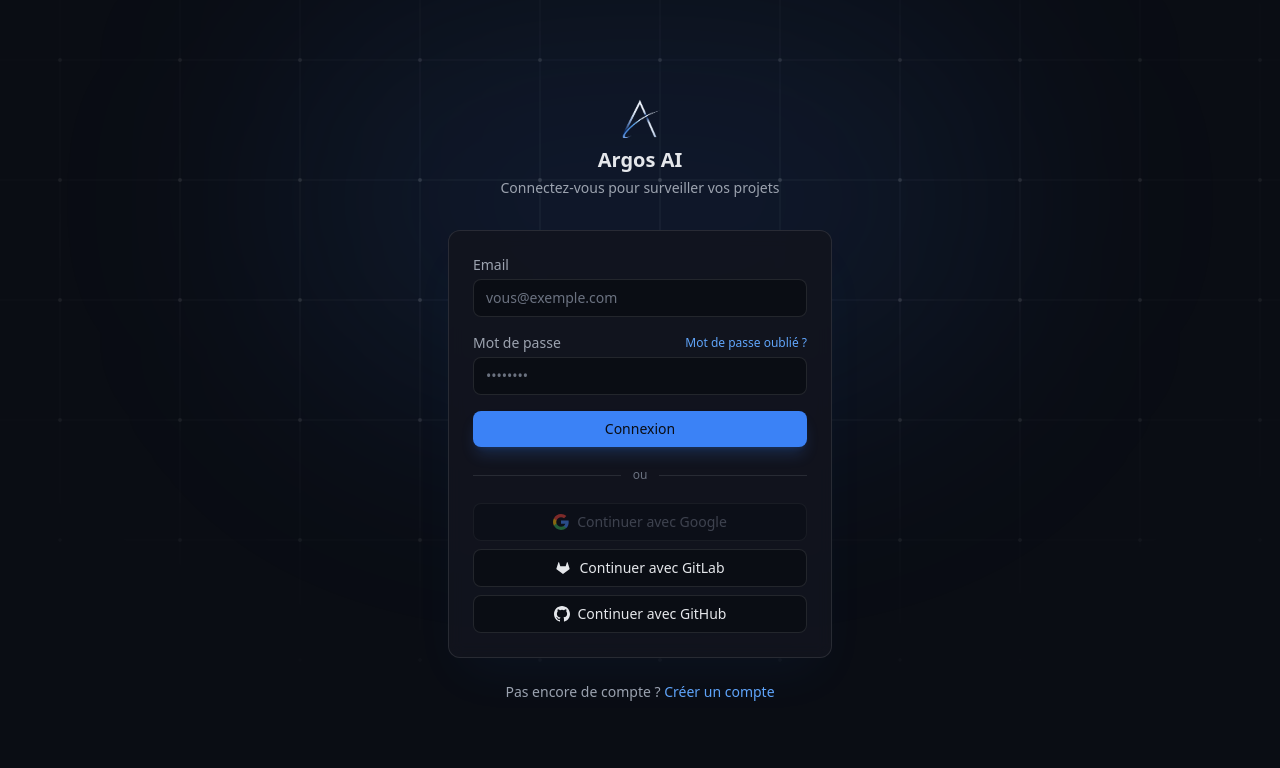
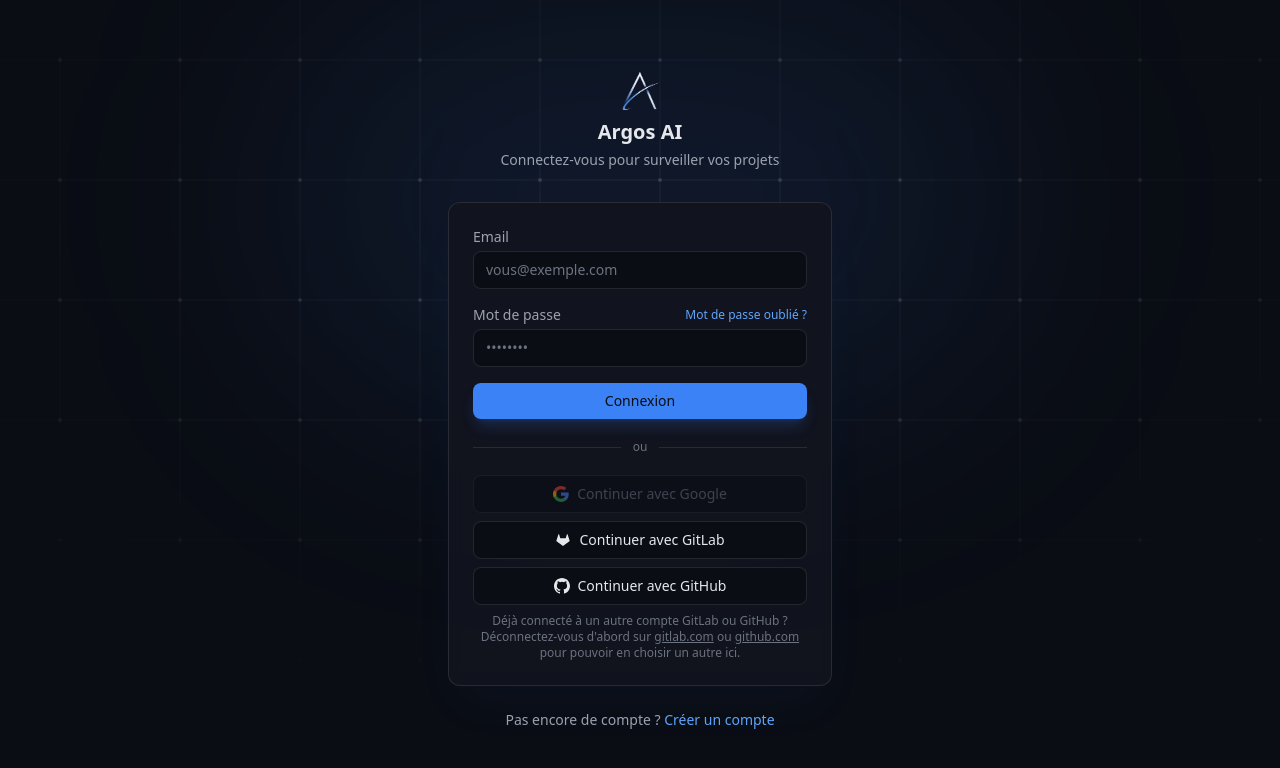
Before and after one commit to DwainAB/argos-front, a Next.js app: page /login in a window 1280 px wide. Shown: the top 768 px of the page. Built offline with nearby package versions, Linux system fonts and the light colour scheme; no server answers.

Commit message:
Ajoute une mention d'aide pour changer de compte GitLab/GitHub à la connexion

```diff
--- a/src/app/login/page.tsx
+++ b/src/app/login/page.tsx
@@ -173,6 +173,18 @@
 
             <GithubSignInButton onResult={handleGithubResult} disabled={githubSubmitting} />
           </div>
+
+          <p className="mt-2 text-center text-xs text-ink-muted">
+            Déjà connecté à un autre compte GitLab ou GitHub ? Déconnectez-vous d&apos;abord sur{" "}
+            <a href="https://gitlab.com/users/sign_out" target="_blank" rel="noreferrer" className="underline">
+              gitlab.com
+            </a>{" "}
+            ou{" "}
+            <a href="https://github.com/logout" target="_blank" rel="noreferrer" className="underline">
+              github.com
+            </a>{" "}
+            pour pouvoir en choisir un autre ici.
+          </p>
         </div>
 
         <p className="mt-6 text-center text-sm text-ink-secondary">
```
